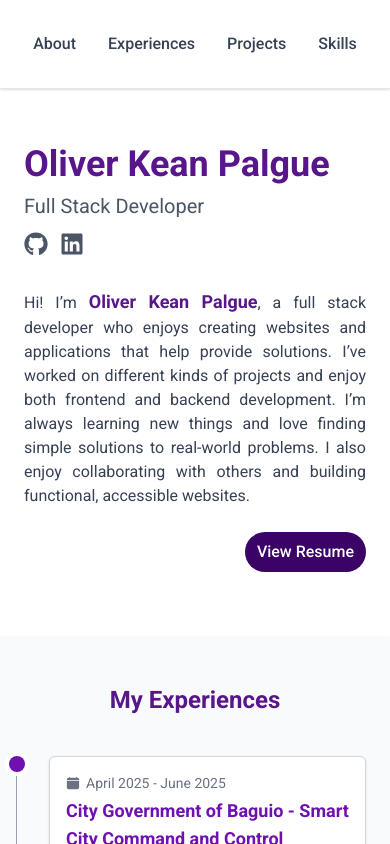
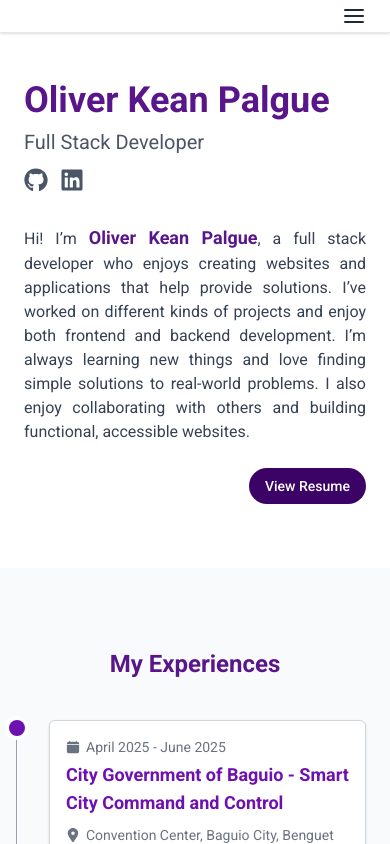
Before and after one commit to oliverkean/portfolio, a React (Vite) app: page / in a window 390 px wide. Shown: the top 844 px of the page. Built offline with nearby package versions, Linux system fonts and the light colour scheme.

Commit message:
feat: added responsive for other components

```diff
--- a/src/components/Footer.jsx
+++ b/src/components/Footer.jsx
@@ -2,29 +2,35 @@ import SOCIAL_LINK from "../constants/social_links";
 
 function Footer() {
   return (
-    <footer className="text-gray-80 py-6 mt-4">
-      <div className="max-w-7xl mx-auto px-4 flex flex-col md:flex-row items-center justify-between gap-4 text-sm">
+    <footer className="bg-white dark:bg-gray-900 text-gray-700 dark:text-gray-300 py-8 pt-10 border-t border-gray-200 dark:border-gray-700">
+      <div className="max-w-7xl mx-auto px-4 flex flex-col gap-6 md:flex-row md:justify-between md:items-center text-sm">
         <p className="text-center md:text-left">
           &copy; {new Date().getFullYear()} Oliver Kean Palgue. All rights reserved.
         </p>
-        <div className="flex gap-5">
+
+        <div className="flex flex-col sm:flex-row sm:items-center gap-4 text-center sm:text-left">
+          <div className="flex justify-center gap-5">
             {SOCIAL_LINK.map(({ name, url, icon: Icon }) => (
               <a
                 key={name}
                 href={url}
                 target="_blank"
                 rel="noopener noreferrer"
-              className="hover:text-purple-400 transition flex items-center gap-2"
+                className="hover:text-purple-400 transition flex items-center gap-1"
               >
                 <Icon className="text-lg" />
                 <span className="hidden sm:inline">{name}</span>
               </a>
             ))}
+          </div>
 
-          <div>
+          <div className="text-sm text-center sm:text-left">
+            <span className="block sm:inline font-medium text-gray-600 dark:text-gray-400">
+              Contact me:&nbsp;
+            </span>
             <a
               href="mailto:oliverpalgue@example.com"
-            className="ml-2 hover:text-purple-400 transition"
+              className="text-purple-700 dark:text-purple-400 hover:underline break-all"
             >
               oliverpalgue@gmail.com
             </a>
--- a/src/components/Link.jsx
+++ b/src/components/Link.jsx
@@ -1,7 +1,15 @@
-export default function Link({name, link}){
-    return (
-        <a href={link} className="text-gray-700 hover:text-purple-900 font-medium transition-colors">
-            {name}
-        </a>
-    )
+export default function Link({ name, link, isActive, onClick }) {
+  return (
+    <a
+      href={link}
+      onClick={onClick}
+      className={`block py-2 transition-colors font-medium ${
+        isActive
+          ? "text-purple-900 dark:text-purple-400"
+          : "text-gray-700 dark:text-gray-300 hover:text-purple-700 dark:hover:text-purple-300"
+      }`}
+    >
+      {name}
+    </a>
+  );
 }
--- a/src/components/LinkButton.jsx
+++ b/src/components/LinkButton.jsx
@@ -4,7 +4,7 @@ export default function LinkButton({ name, link }) {
       href={link}
       target="_blank"
       rel="noopener noreferrer"
-      className="bg-purple-950 hover:bg-purple-900 text-white px-3 py-2 rounded-full font-medium transition-colors"
+      className="bg-purple-950 dark:bg-purple-800 hover:bg-purple-900 dark:hover:bg-purple-700 text-white px-4 py-2 rounded-full font-medium transition-colors text-sm md:text-base"
     >
       {name}
     </a>
--- a/src/components/Navbar.jsx
+++ b/src/components/Navbar.jsx
@@ -1,15 +1,77 @@
-import LINKS from '../constants/links'
-import NAVLINK from '../components/Link'
+import { useEffect, useState } from "react";
+import LINKS from "../constants/links";
+import NAVLINK from "../components/Link";
+import { FiMenu, FiX } from "react-icons/fi";
+
 export default function Navbar() {
+  const [activeLink, setActiveLink] = useState("About");
+  const [menuOpen, setMenuOpen] = useState(false);
+
+  useEffect(() => {
+    const handleScroll = () => {
+      const sectionOffsets = LINKS.map(({ link, name }) => {
+        const el = document.querySelector(link);
+        return el
+          ? { name, offset: el.getBoundingClientRect().top }
+          : { name, offset: Infinity };
+      });
+
+      const current = sectionOffsets.find(
+        ({ offset }) => offset > 0 && offset < window.innerHeight / 2
+      );
+
+      if (current) setActiveLink(current.name);
+    };
+
+    window.addEventListener("scroll", handleScroll);
+    return () => window.removeEventListener("scroll", handleScroll);
+  }, []);
+
   return (
-    <nav className="z-100 w-full flex fixed justify-center items-center px-16 py-8 border-b border-gray-200 bg-white shadow-sm">
-      <ul className="flex gap-8">
-        {LINKS.map(({name, link}, index) =>
-          <li key={index}>
-            <NAVLINK name={name} link={link}/>
-          </li>
-        )}
-      </ul>
+    <nav className="z-50 w-full fixed bg-white dark:bg-gray-900 border-b border-gray-200 dark:border-gray-700 shadow-sm">
+      <div className="max-w-7xl mx-auto px-6 py-4 flex justify-center items-center relative">
+        {/* Desktop Menu */}
+        <ul className="hidden md:flex gap-8 items-center">
+          {LINKS.map(({ name, link }, index) => (
+            <li key={index}>
+              <NAVLINK
+                name={name}
+                link={link}
+                isActive={activeLink === name}
+                onClick={() => setActiveLink(name)}
+              />
+            </li>
+          ))}
+        </ul>
+
+        {/* Hamburger Button - Mobile Only */}
+        <button
+          onClick={() => setMenuOpen(!menuOpen)}
+          className="md:hidden absolute right-6 text-gray-800 dark:text-gray-200 focus:outline-none"
+          aria-label="Toggle Menu"
+        >
+          {menuOpen ? <FiX size={24} /> : <FiMenu size={24} />}
+        </button>
+      </div>
+
+      {/* Mobile Dropdown Menu */}
+      {menuOpen && (
+        <ul className="md:hidden flex flex-col gap-4 px-6 pb-4 items-center">
+          {LINKS.map(({ name, link }, index) => (
+            <li key={index}>
+              <NAVLINK
+                name={name}
+                link={link}
+                isActive={activeLink === name}
+                onClick={() => {
+                  setActiveLink(name);
+                  setMenuOpen(false);
+                }}
+              />
+            </li>
+          ))}
+        </ul>
+      )}
     </nav>
   );
 }
--- a/src/sections/Experience/Experience.jsx
+++ b/src/sections/Experience/Experience.jsx
@@ -6,7 +6,7 @@ export default function Experience() {
   return (
     <section
       id="experiences"
-      className="w-full h-full px-4 py-12 bg-gray-50 dark:bg-gray-900 shadow-md"
+      className="w-full h-full px-4 py-12 pt-20 md:pt-24 bg-gray-50 dark:bg-gray-900 shadow-md"
     >
       <div className="max-w-7xl mx-auto">
         <div className="text-center mb-10">
--- a/src/sections/Home/Home.jsx
+++ b/src/sections/Home/Home.jsx
@@ -4,7 +4,7 @@ import Description from "../../sections/Home/components/Description";
 
 export default function Home() {
   return (
-    <section id="" className="w-full px-6 py-16 mt-20 flex items-center bg-white dark:bg-gray-900">
+    <section id="" className="w-full px-6 py-16 pt-20 md:pt-32 flex items-center bg-white dark:bg-gray-900">
       <div className="flex flex-col md:flex-row justify-between items-center gap-8 max-w-7xl mx-auto w-full">
         <Introduction name={CONSTANTS.NAME} role={CONSTANTS.FULL_STACK} />
         <Description name={CONSTANTS.NAME} />
--- a/src/sections/Project/Project.jsx
+++ b/src/sections/Project/Project.jsx
@@ -3,7 +3,7 @@ import ProjectCard from "./components/ProjectCards";
 
 export default function Projects() {
   return (
-    <section id="projects" className="w-full h-full px-4 py-16 bg-gray-50 dark:bg-gray-800 shadow-sm">
+    <section id="projects" className="w-full h-full px-4 py-16 pt-20 md:pt-24 bg-gray-50 dark:bg-gray-800 shadow-sm">
       <div className="max-w-7xl mx-auto">
         <div className="text-center mb-10">
           <h1 className="text-2xl font-bold text-purple-900 dark:text-purple-400">My Projects</h1>
--- a/src/sections/Skills/Skills.jsx
+++ b/src/sections/Skills/Skills.jsx
@@ -4,7 +4,7 @@ import SkillCategory from "./components/SkillCategory";
 
 export default function Skills() {
   return (
-    <section id="skills" className="w-full h-full px-4 py-16 bg-gray-50 dark:bg-gray-900 shadow-sm">
+    <section id="skills" className="w-full h-full px-4 pt-20 md:pt-24 bg-gray-50 dark:bg-gray-900 shadow-sm">
       <div className="max-w-7xl mx-auto">
         <Header title="My Skills" />
         <SkillCategory title="Languages" items={SKILLS.languages} />
--- a/src/sections/Skills/components/Header.jsx
+++ b/src/sections/Skills/components/Header.jsx
@@ -1,6 +1,6 @@
 export default function Header({ title }) {
   return (
-    <div className="text-center mt-10 mb-8">
+    <div className="text-center mb-8">
       <h1 className="text-2xl font-bold text-purple-900 dark:text-purple-400">{title}</h1>
     </div>
   );
```
Lines whose indentation alone changed are shown as unchanged.
